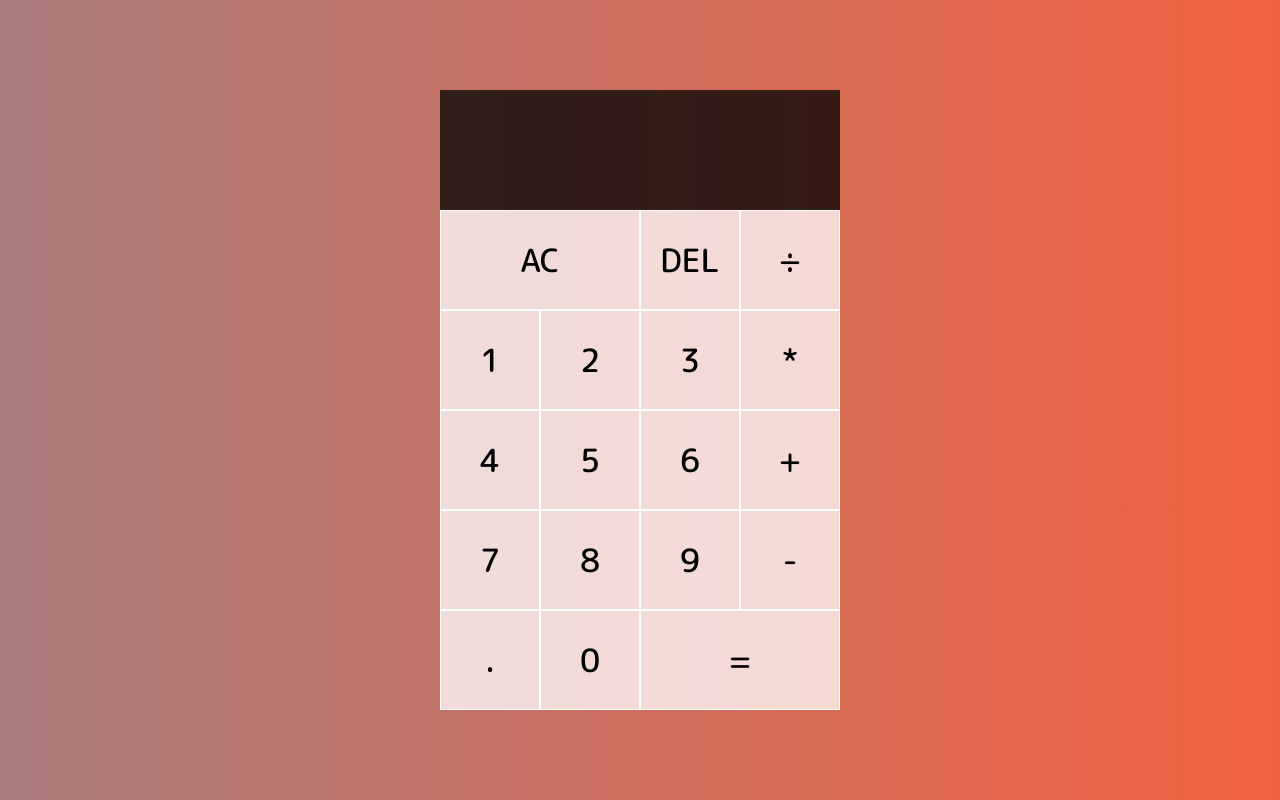
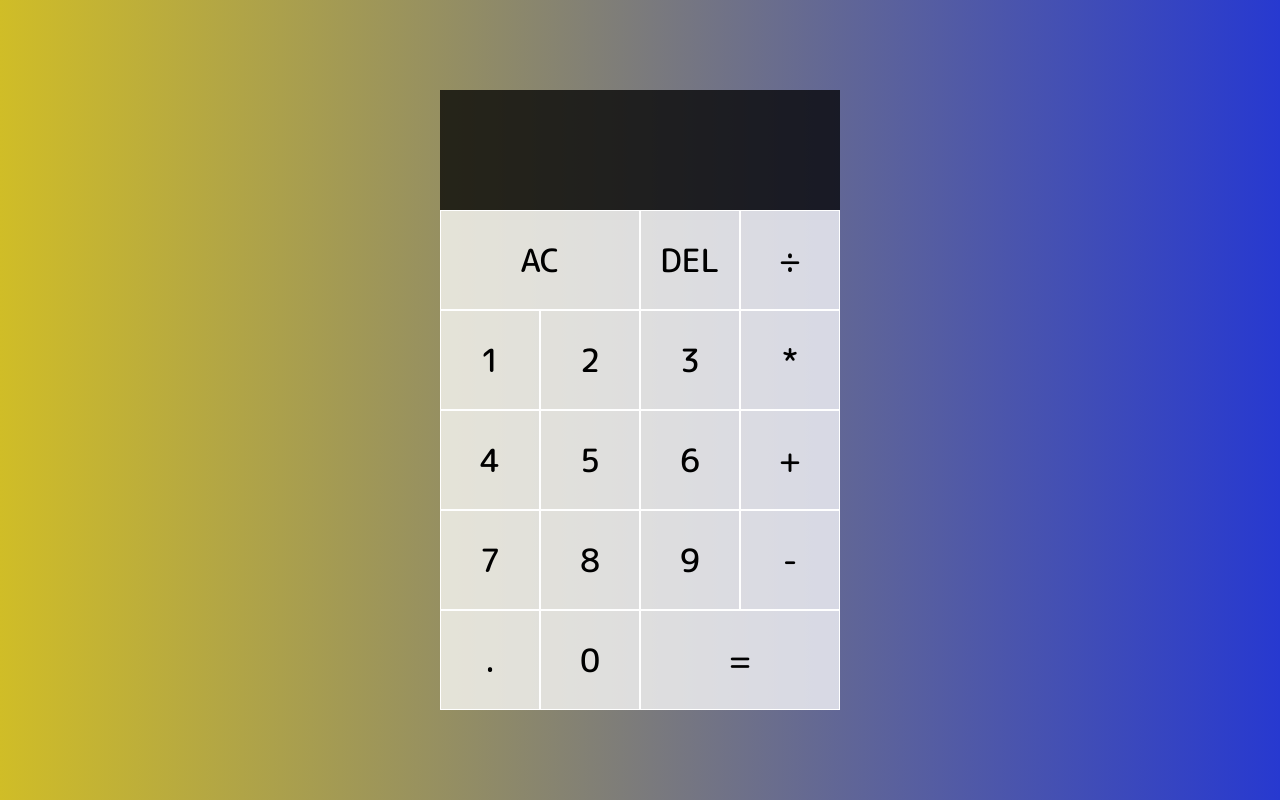
Before and after one commit to Marselllniiboyy/Assignment-JavaScript-Calculator, a plain HTML site: page index.html in a window 1280 px wide. Drawn offline with Linux system fonts and the light colour scheme.

Commit message:
fix:Background Color

```diff
--- a/style.css
+++ b/style.css
@@ -9,7 +9,7 @@
 body {
     padding: 0;
     margin: 0;
-    background: linear-gradient(to right, #A87C7C, #F2613F);
+    background: linear-gradient(to right, #d0bd27, #2739d0);
 }
 
 .calculator-grid{
```
